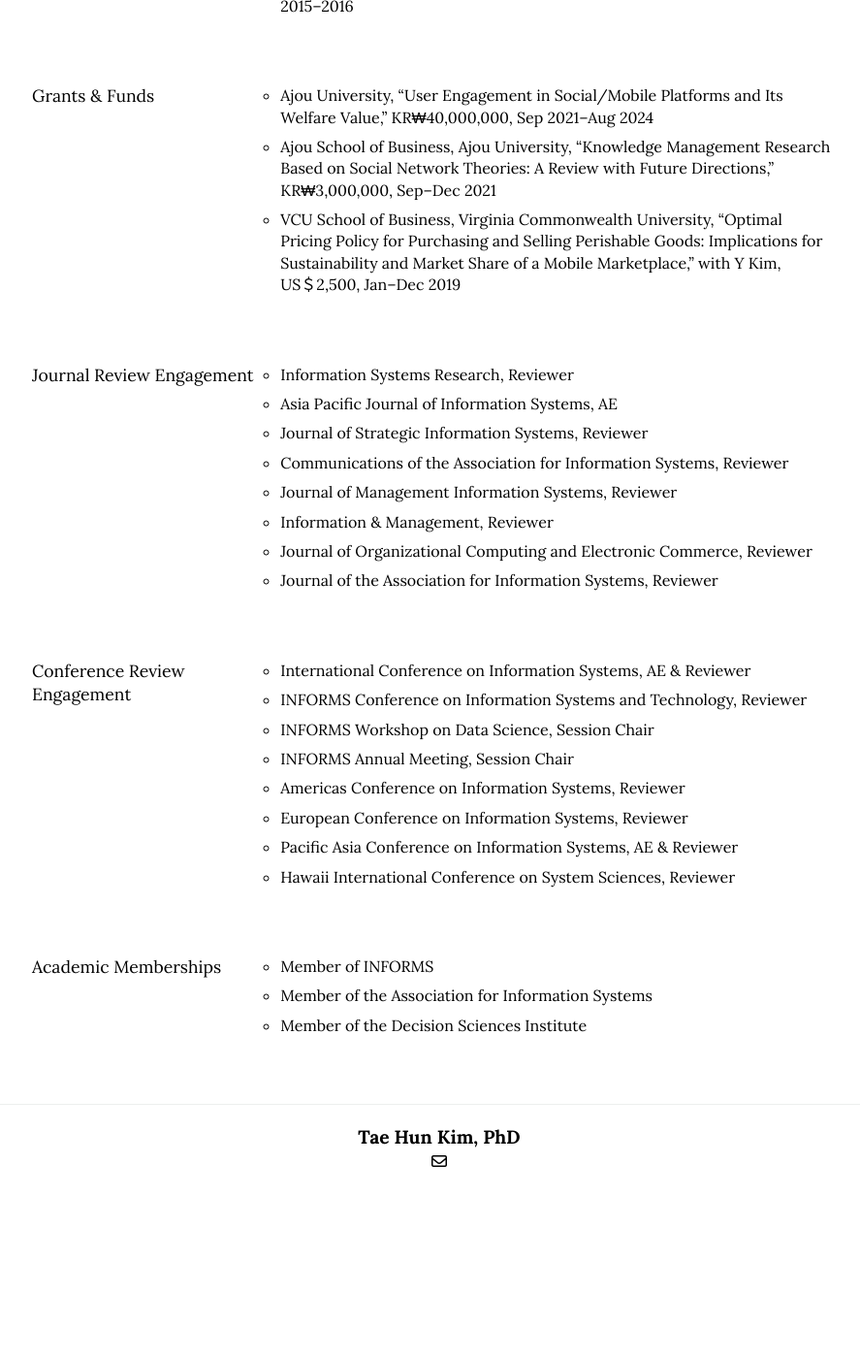
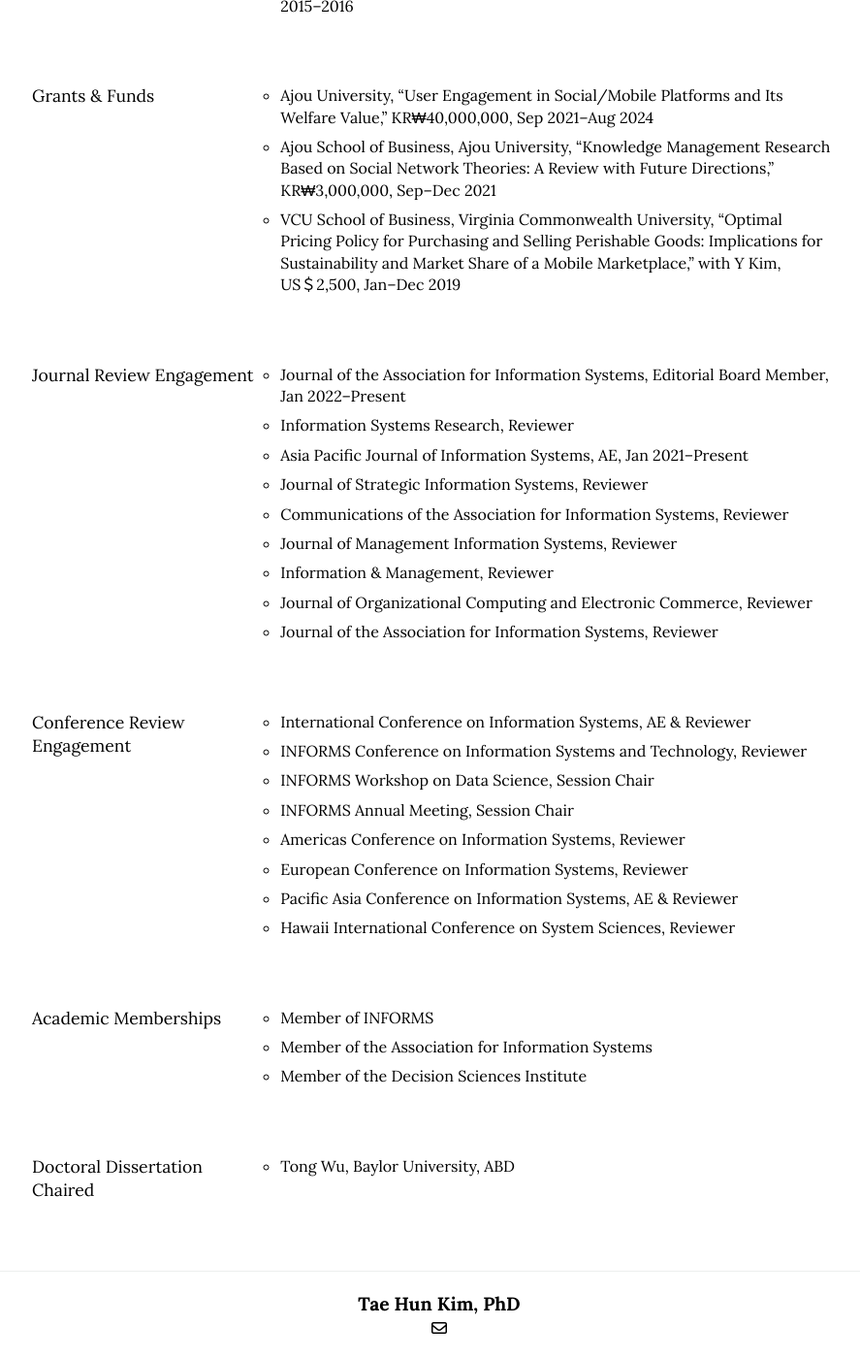
Before and after one commit to istaehun/taehun, a Jekyll site: the page built from engagement.html, in a window 1280 px wide and 1400 px high, scrolled down 1949 px. Shown: the whole window at 97% size, without its empty margins (187-1074 px from the left). Built offline with Jekyll 4.4.1, drawn with Linux system fonts in a browser that asks for light colours; nearby versions of some CDN libraries; before the commit the page ends 3177 px from its top, so only the background shows below that.

Commit message:
Update engagement.yml

```diff
--- a/_data/engagement.yml
+++ b/_data/engagement.yml
@@ -47,8 +47,9 @@
   -
     title: Journal Review Engagement
     list:
+      - "Journal of the Association for Information Systems, Editorial Board Member, Jan 2022–Present"
       - "Information Systems Research, Reviewer"
-      - "Asia Pacific Journal of Information Systems, AE"
+      - "Asia Pacific Journal of Information Systems, AE, Jan 2021–Present"
       - "Journal of Strategic Information Systems, Reviewer"
       - "Communications of the Association for Information Systems, Reviewer"
       - "Journal of Management Information Systems, Reviewer"
@@ -72,3 +73,7 @@
       - "Member of INFORMS"
       - "Member of the Association for Information Systems"
       - "Member of the Decision Sciences Institute"
+  -
+    title: Doctoral Dissertation Chaired
+    list:
+      - "Tong Wu, Baylor University, ABD"
```
